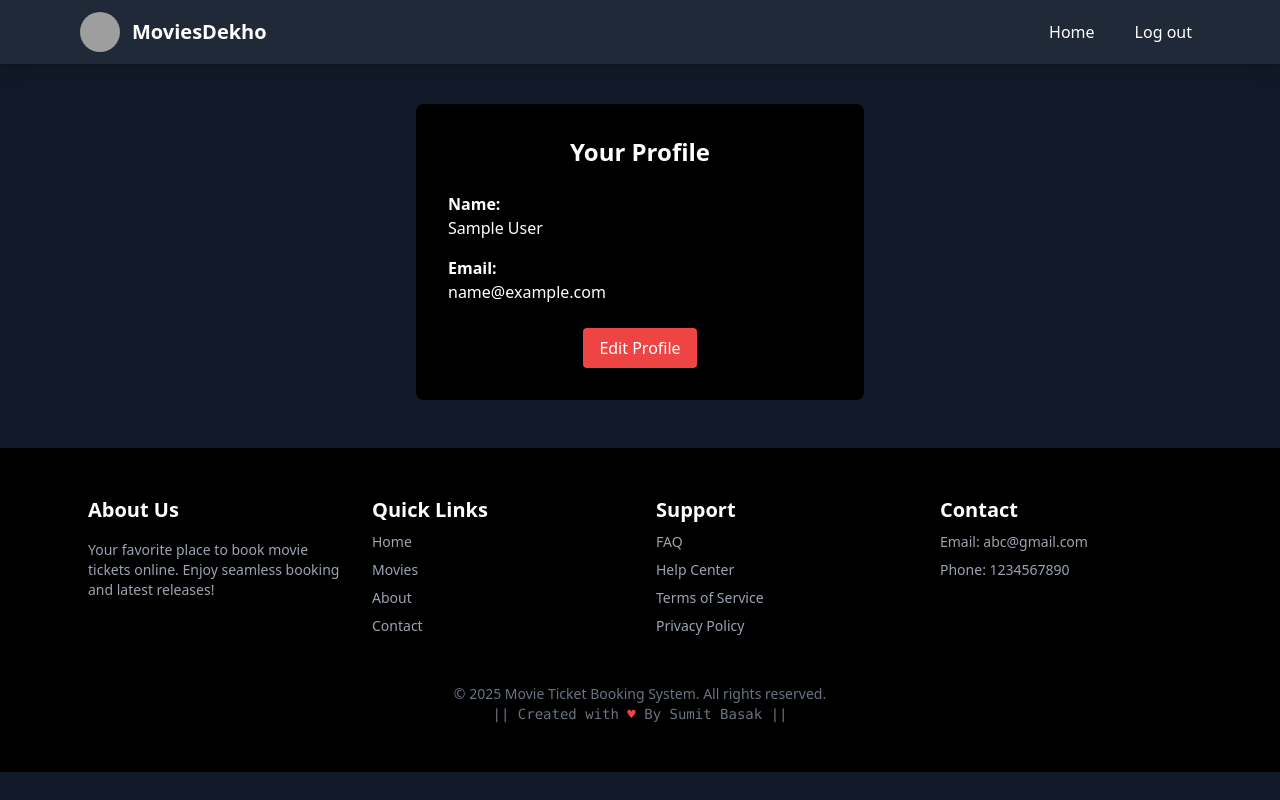
After one commit to SUMB29/Movie-Ticket-Booking-System, a PHP site: page /profile.php in a window 1280 px wide. The commit adds this page. Run offline with PHP 8.4, Linux system fonts and the light colour scheme; the visitor is signed in with stand-in values (Sample User, id 1); tables that the repository leaves empty or names only in its code hold one stand-in row (values such as "Sample post"); some libraries are stand-ins or nearby versions; grey boxes are pictures that could not be loaded.

Commit message:
profile added

```diff
--- a/admin/header.php
+++ b/admin/header.php
@@ -38,7 +38,7 @@ try {
             <a href="theatre.php" class="hover:text-red-500 px-3 py-2 rounded-md text-sm font-medium">Theatres</a>
             <a href="viewusers.php" class="hover:text-red-500 px-3 py-2 rounded-md text-sm font-medium">Users</a>
             <a href="viewbooking.php" class="hover:text-red-500 px-3 py-2 rounded-md text-sm font-medium">Bookings</a>
-            <a href="#" class="hover:text-red-500 px-3 py-2 rounded-md text-sm font-medium">Profile</a>
+            <a href="profile.php" class="hover:text-red-500 px-3 py-2 rounded-md text-sm font-medium">Profile</a>
             <a href="logout.php" class="text-red-500 px-3 py-2 rounded-md text-sm font-medium">Logout</a>
           </div>
         </div>
@@ -63,7 +63,7 @@ try {
         <a href="theatre.php" class="block px-3 py-2 rounded-md hover:bg-gray-700">Theatres</a>
         <a href="viewusers.php" class="block px-3 py-2 rounded-md hover:bg-gray-700">Users</a>
         <a href="viewbooking.php" class="block px-3 py-2 rounded-md hover:bg-gray-700">Bookings</a>
-        <a href="#" class="block px-3 py-2 rounded-md hover:bg-gray-700">Profile</a>
+        <a href="profile.php" class="block px-3 py-2 rounded-md hover:bg-gray-700">Profile</a>
         <a href="logout.php" class="block px-3 py-2 rounded-md text-red-500 hover:bg-gray-700">Logout</a>
       </div>
     </div>
--- /dev/null
+++ b/profile.php
@@ -0,0 +1,81 @@
+<?php
+session_start();
+require_once 'connect.php'; // PDO connection file
+
+// Check if user is logged in
+if (!isset($_SESSION['userid'])) {
+    echo "<script>window.location.href='index.php';</script>";
+    exit;
+}
+
+try {
+    $pdo = new PDO($attr, $user, $pass, $opts);
+} catch (PDOException $e) {
+    die("Connection failed: " . $e->getMessage());
+}
+
+// Fetch user details
+$userid = $_SESSION['userid'];
+$stmt = $pdo->prepare("SELECT * FROM users WHERE userid = :userid");
+$stmt->bindParam(':userid', $userid, PDO::PARAM_INT);
+$stmt->execute();
+$user = $stmt->fetch(PDO::FETCH_ASSOC);
+
+if (!$user) {
+    echo "User not found!";
+    exit;
+}
+?>
+
+<!DOCTYPE html>
+<html lang="en">
+<head>
+    <meta charset="UTF-8">
+    <title>Profile - <?= htmlspecialchars($user['name']) ?></title>
+    <script src="https://cdn.tailwindcss.com"></script>
+</head>
+<body class="bg-gray-900 min-h-screen items-center justify-center">
+
+<!-- Navbar -->
+<nav class="bg-gray-800 text-white shadow-lg">
+  <div class="max-w-6xl mx-auto px-4">
+    <div class="flex justify-between items-center h-16">
+      <!-- Logo + Website Name -->
+      <div class="flex items-center space-x-3">
+        <img src="assets/img/logo1.png" alt="Logo" class="w-10 h-10 rounded-full">
+        <span class="text-xl font-bold text-white">MoviesDekho</span>
+      </div>
+      <!-- Right side nav -->
+      <div class="hidden md:flex space-x-6">
+        <a href="user_dashboard.php" class="hover:text-red-600 p-2 ml-1 rounded-2xl text-white">Home</a>
+        <a href="logout.php" class="hover:text-red-600 text-white p-2 ml-1 rounded-2xl">Log out</a>
+      </div>
+    </div>
+  </div>
+</nav>
+    <div class="bg-black text-white rounded-lg p-8 w-full max-w-md m-auto mt-10">
+        <h2 class="text-2xl font-bold text-center mb-6">Your Profile</h2>
+
+        <div class="space-y-4">
+            <div>
+                <label class="block font-semibold">Name:</label>
+                <p><?= htmlspecialchars($user['name']) ?></p>
+            </div>
+
+            <div>
+                <label class="block font-semibold">Email:</label>
+                <p><?= htmlspecialchars($user['email']) ?></p>
+            </div>
+
+        </div>
+
+        <div class="mt-6 flex justify-center gap-4">
+            <a href="edit_profile.php?userid=<?= $user['userid'] ?>"
+               class="px-4 py-2 bg-red-500 text-white rounded hover:bg-red-600 transition">Edit Profile</a>
+
+        </div>
+    </div>
+
+    <?php include('footer.php'); ?>
+</body>
+</html>
--- a/user_dashboard.php
+++ b/user_dashboard.php
@@ -33,7 +33,7 @@ if(isset($_SESSION['uid'])){
             <a href="movies.php" class="hover:text-red-500 px-3 py-2 rounded-md text-sm font-medium">Movies</a>
             <a href="theatre.php" class="hover:text-red-500 px-3 py-2 rounded-md text-sm font-medium">Theatres</a>
             <a href="viewbooking.php" class="hover:text-red-500 px-3 py-2 rounded-md text-sm font-medium">Bookings</a>
-            <a href="#" class="hover:text-red-500 px-3 py-2 rounded-md text-sm font-medium">Profile</a>
+            <a href="profile.php" class="hover:text-red-500 px-3 py-2 rounded-md text-sm font-medium">Profile</a>
             <a href="logout.php" class="text-red-500 px-3 py-2 rounded-md text-sm font-medium">Logout</a>
           </div>
         </div>
@@ -56,7 +56,7 @@ if(isset($_SESSION['uid'])){
         <a href="movies.php" class="block px-3 py-2 rounded-md hover:bg-gray-700">Movies</a>
         <a href="theatre.php" class="block px-3 py-2 rounded-md hover:bg-gray-700">Theatres</a>
         <a href="viewbooking.php" class="block px-3 py-2 rounded-md hover:bg-gray-700">Bookings</a>
-        <a href="#" class="block px-3 py-2 rounded-md hover:bg-gray-700">Profile</a>
+        <a href="profile.php" class="block px-3 py-2 rounded-md hover:bg-gray-700">Profile</a>
         <a href="logout.php" class="block px-3 py-2 rounded-md text-red-500 hover:bg-gray-700">Logout</a>
       </div>
     </div>
```
Also changed, not shown: admin/profile.php (added, +81 -0 lines), admin/edit_profile.php (added), edit_profile.php (added).
